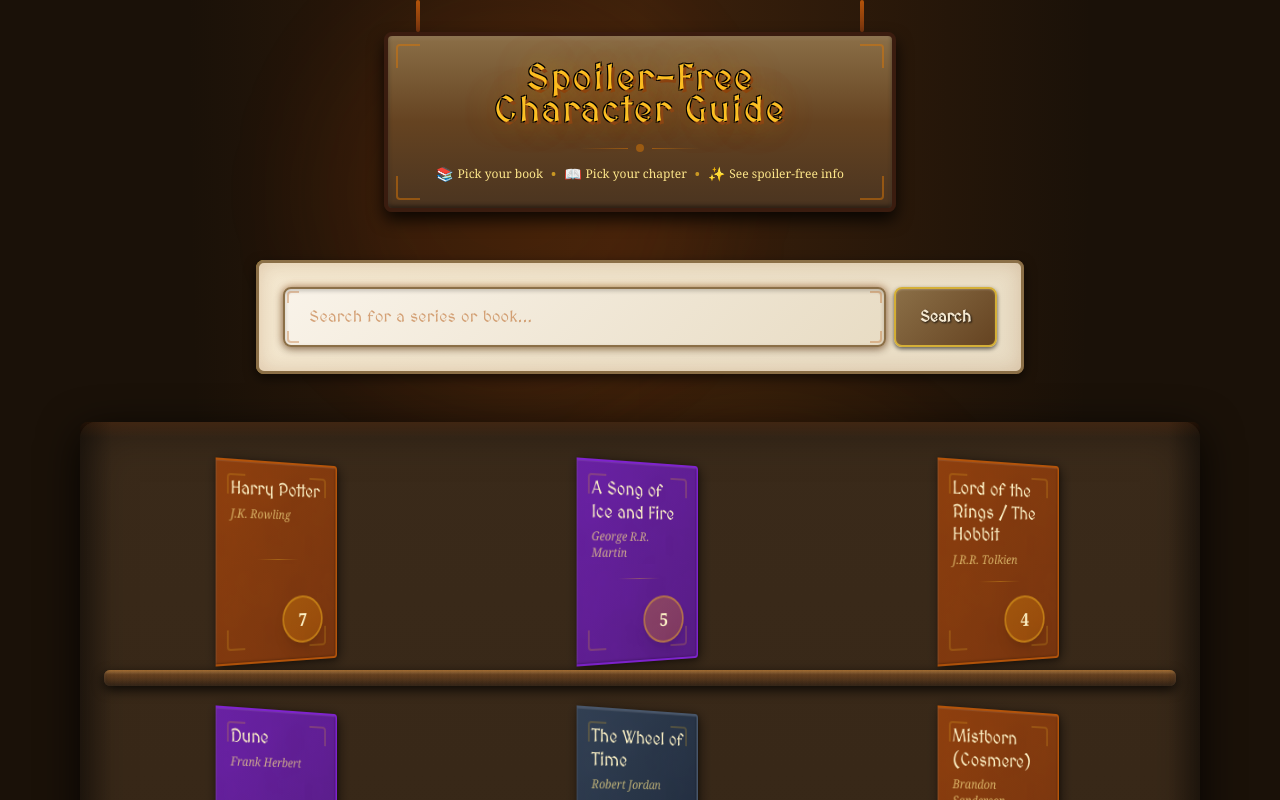
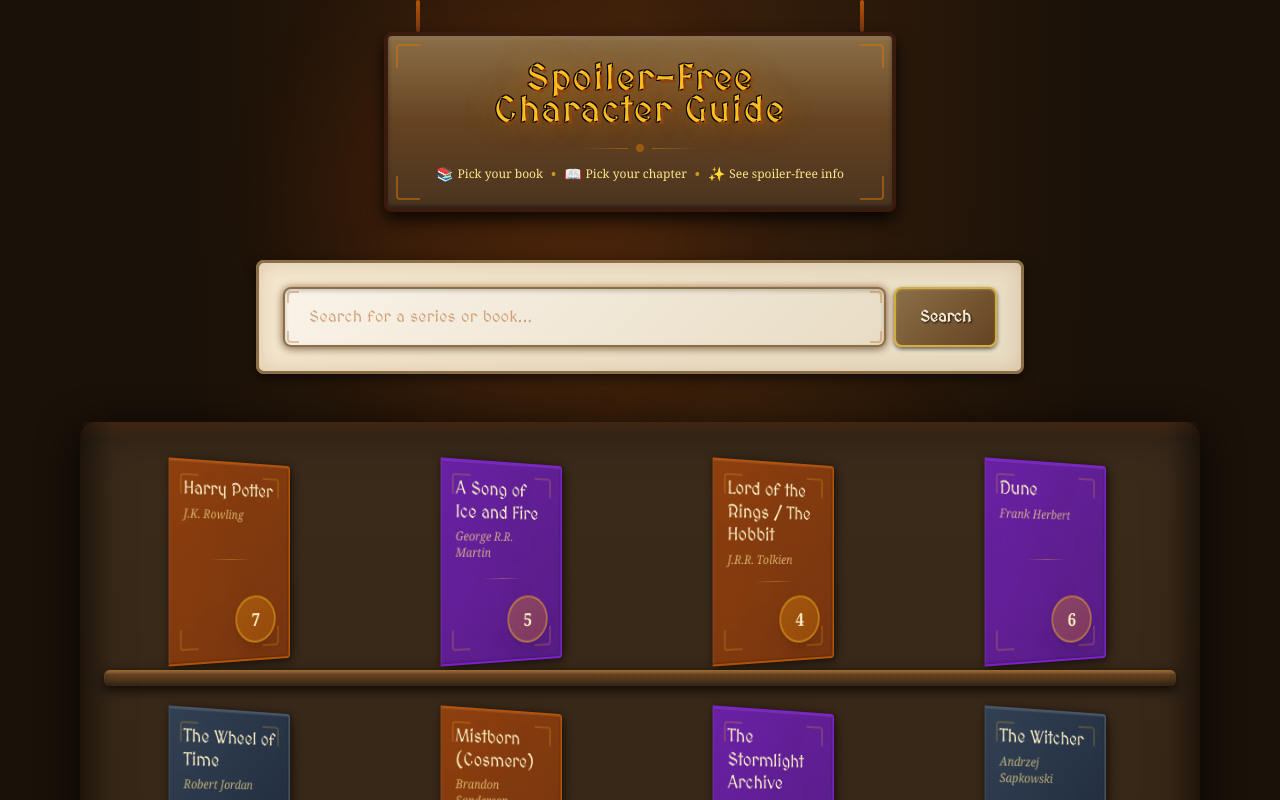
Before and after one commit to joeban/spoilerfreecharacterguide, a Next.js app: page / in a window 1280 px wide. Shown: the top 800 px of the page. Built offline with nearby package versions, Linux system fonts and the light colour scheme; a web font is replaced by a local one.

Commit message:
Update tailwind.config.ts

```diff
--- a/tailwind.config.ts
+++ b/tailwind.config.ts
@@ -8,6 +8,10 @@ const config: Config = {
   ],
   theme: {
     extend: {
+      screens: {
+        'tablet-max': {'min': '640px', 'max': '899px'},
+        'desktop': '900px',
+      },
       colors: {
         'parchment': '#f4e8d0',
         'parchment-dark': '#e8dcc4',
```
